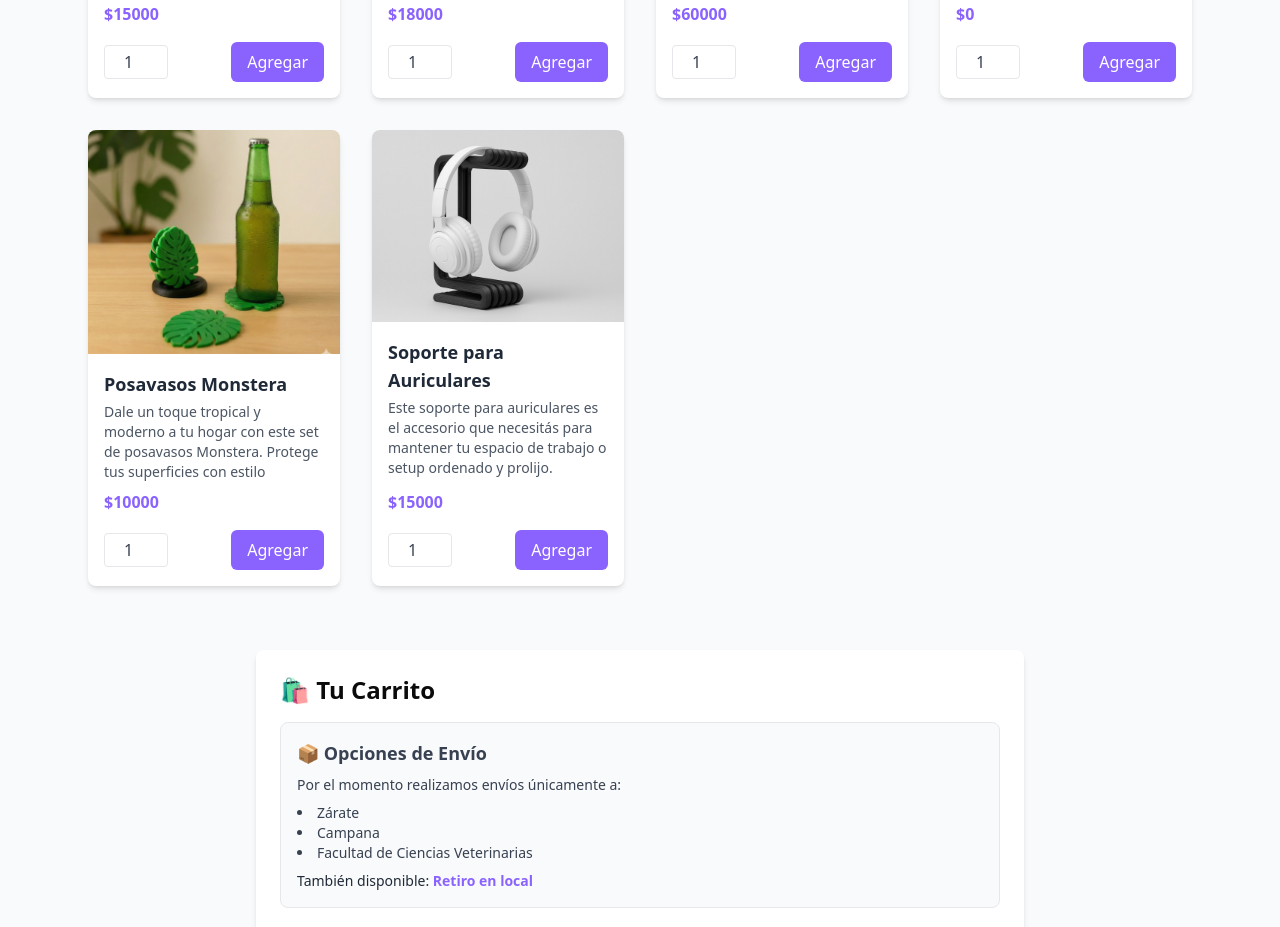
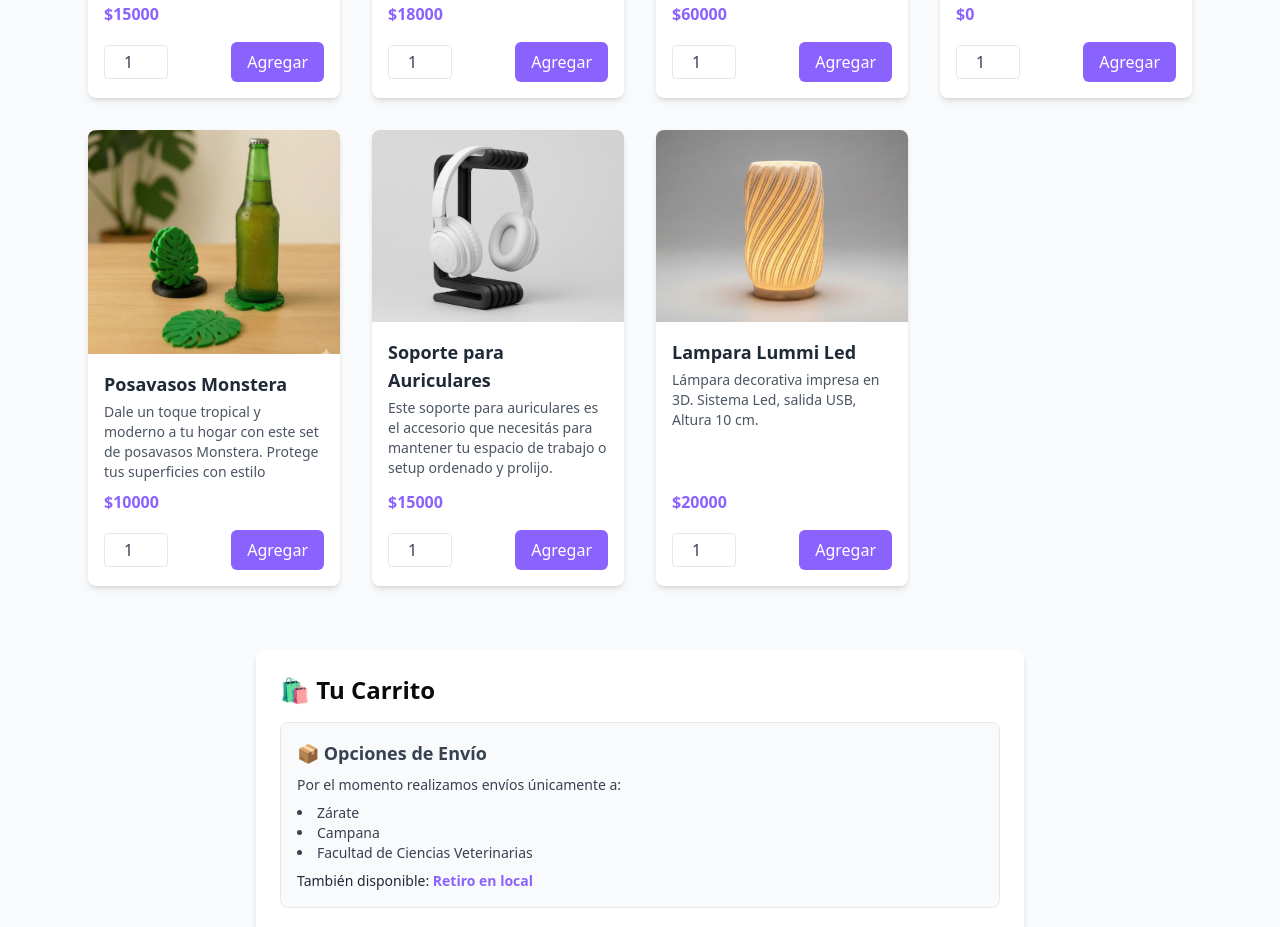
Before and after one commit to lionelc39/print3dn, a React (Vite) app: page / in a window 1280 px wide. Shown: the part 3440-4367 px from the top of the page. Built offline with nearby package versions, Linux system fonts and the light colour scheme.

Commit message:
Update Catalogo.jsx

```diff
--- a/src/Catalogo.jsx
+++ b/src/Catalogo.jsx
@@ -73,6 +73,13 @@ const Catalogo = () => {
     descripcion: "Este soporte para auriculares es el accesorio que necesitás para mantener tu espacio de trabajo o setup ordenado y prolijo.",
     precio: 15000,
     imagen: "/images/gallery-14.jpg",
+ },
+ {
+    id: 11,
+    nombre: "Lampara Lummi Led",
+    descripcion: "Lámpara decorativa impresa en 3D. Sistema Led, salida USB, Altura 10 cm.",
+    precio: 20000,
+    imagen: "/images/gallery-15.jpg",
  },
 ];
 
```
